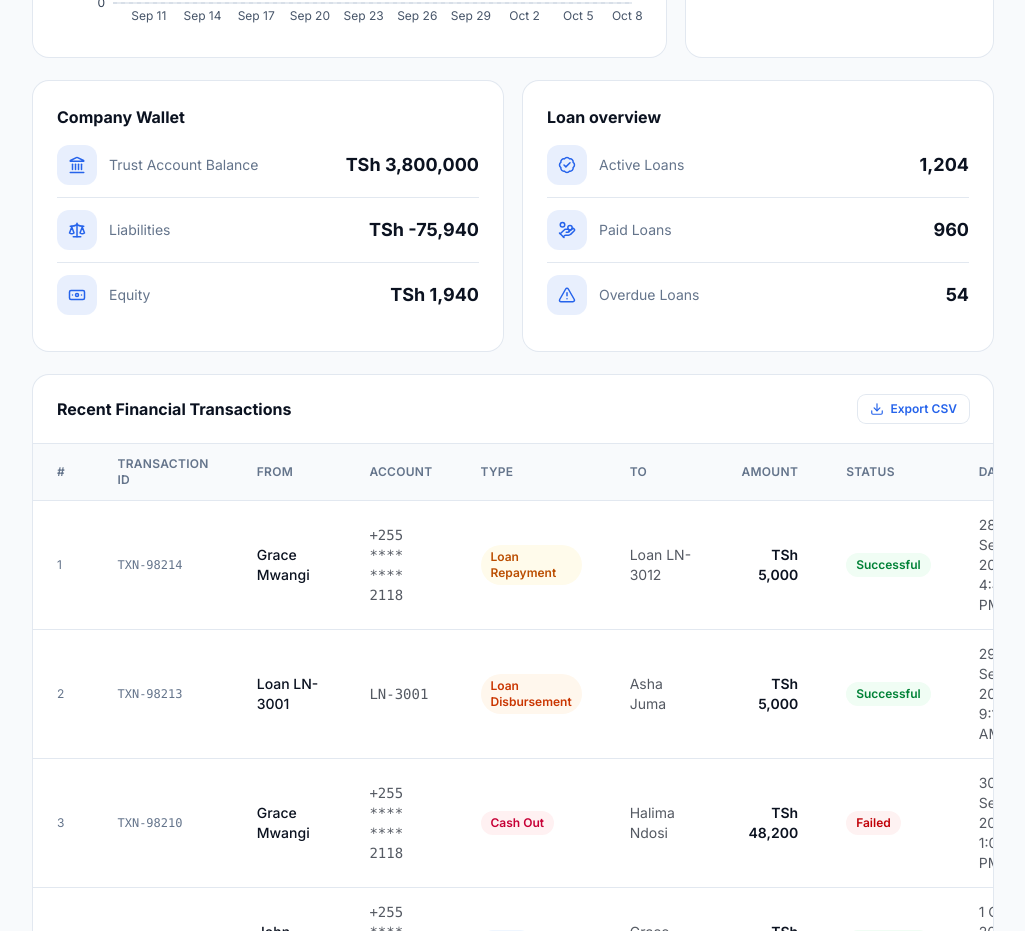
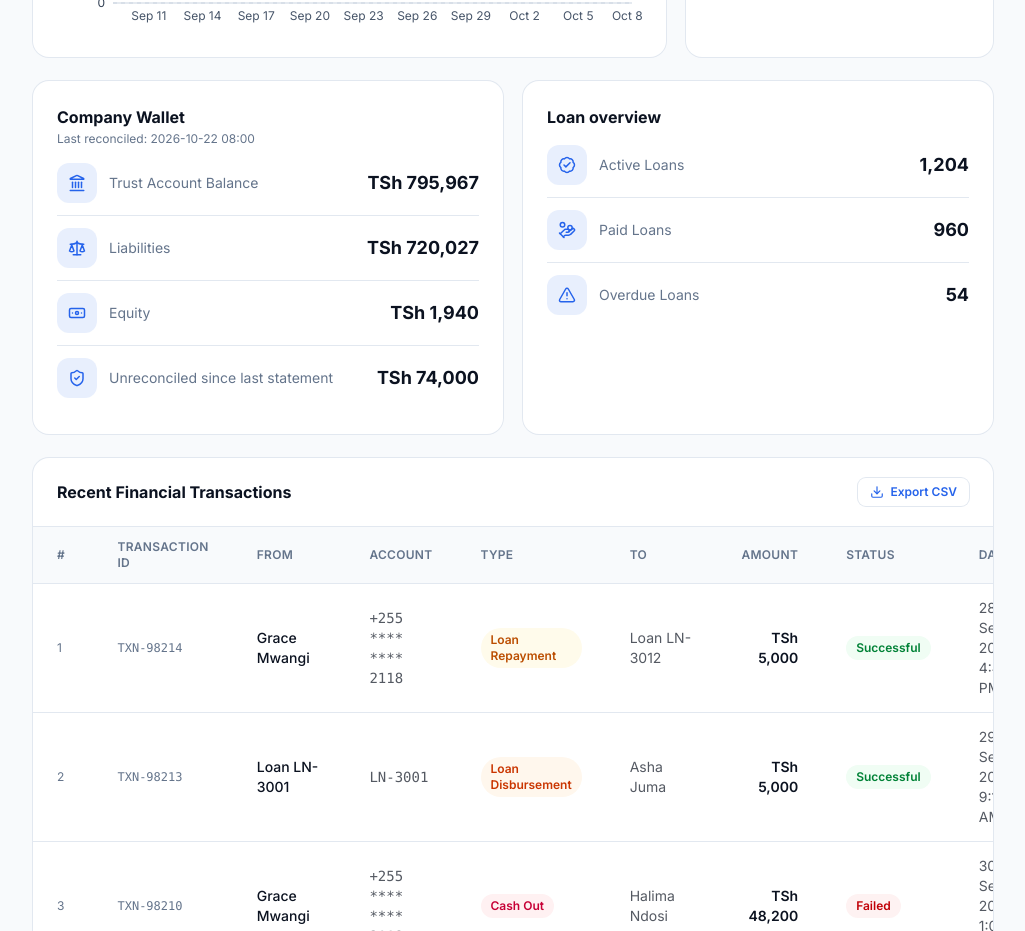
Before and after one commit to Abuu37/E-wallet-frontend, a React (Vite) app: page /dashboard in a window 1280 px wide. Shown: the part 800-1731 px from the top of the page, without its empty margins (255-1280 px from the left). Built offline with nearby package versions, Linux system fonts and the light colour scheme.

Commit message:
fix: back opening balances with a real ledger entry and correct reconciliation formula

```diff
--- a/src/features/ledger/data.ts
+++ b/src/features/ledger/data.ts
@@ -5,8 +5,8 @@ import {
   getCommission,
   type Transaction,
 } from '../transactions/data'
-import type { Customer } from '../customers/data'
-import type { Cashier } from '../cashiers/data'
+import { customers, type Customer } from '../customers/data'
+import { cashiers, type Cashier } from '../cashiers/data'
 
 export type AccountCategory = 'Asset' | 'Liability' | 'Equity' | 'Revenue' | 'Expense'
 export type PostingStatus = 'Posted' | 'Pending'
@@ -32,13 +32,6 @@ export interface JournalEntry {
   description: string
   lines: JournalLine[]
 }
-
-// Captured from the real bank statement at the last reconciliation — independent of the
-// live ledger below. In a production system this would come from a bank-feed sync instead
-// of being a fixed snapshot; here it's set to match what the ledger computed at that moment,
-// so the reconciliation below can genuinely drift if the transaction data changes later
-// without this snapshot being refreshed.
-export const TRUST_ACCOUNT_BALANCE = 3_800_000
 
 export const chartOfAccounts: Account[] = [
   { id: '1010', name: 'Bank Account', category: 'Asset' },
@@ -170,18 +163,56 @@ const buildLines = (tx: Transaction): JournalLine[] => {
   return lines
 }
 
-/** One journal entry per transaction. Failed transactions never post — nothing moved. */
-export const journalEntries: JournalEntry[] = transactions
-  .filter((tx) => tx.status !== 'Failed')
-  .map((tx) => ({
+// Every customer's/cashier's starting balance (opening-balance + ledger-movement model) has to
+// be backed by real cash from day one — this is the single opening entry that funds all of it
+// out of the Bank Account, computed live from the actual seed data so it can never drift out of
+// sync with customers/data.ts or cashiers/data.ts.
+const OPENING_CUSTOMER_WALLET_TOTAL = customers.reduce((sum, c) => sum + c.openingBalance, 0)
+const OPENING_CASHIER_FLOAT_TOTAL = cashiers.reduce((sum, c) => sum + c.openingFloatBalance, 0)
+
+const openingBalanceEntry: JournalEntry = {
+  id: 'JE-OPENING',
+  timestamp: '2026-08-31T00:00:00Z',
+  referenceTxnId: 'OPENING-BALANCE',
+  status: 'Posted',
+  description: 'Opening balances — trust account funding for all customer wallets and cashier floats as of go-live',
+  lines: [
+    {
+      accountId: '1010',
+      accountName: accountName('1010'),
+      debit: OPENING_CUSTOMER_WALLET_TOTAL + OPENING_CASHIER_FLOAT_TOTAL,
+      credit: 0,
+    },
+    { accountId: '2000', accountName: accountName('2000'), debit: 0, credit: OPENING_CUSTOMER_WALLET_TOTAL },
+    { accountId: '2005', accountName: accountName('2005'), debit: 0, credit: OPENING_CASHIER_FLOAT_TOTAL },
+  ],
+}
+
+// The date of the last real bank statement this trust balance was checked against. Shared by
+// every screen that displays it, so they can't silently disagree on when it's from.
+export const RECONCILED_AT = '2026-10-22 08:00'
+
+// What the real bank statement said at RECONCILED_AT — independent of the live ledger below.
+// In a production system this comes from a bank-feed sync, not a derived value; here it's
+// computed from the same opening entry above purely because, in this mock dataset, nothing
+// else touches the Bank Account before RECONCILED_AT (the only other Bank Account activity —
+// W2B withdrawals — is dated after it). It is NOT recomputed from live ledger activity, so it
+// genuinely drifts from the live Bank Account balance once something happens after this date,
+// exactly like a real statement would until the next one arrives.
+export const TRUST_ACCOUNT_BALANCE = OPENING_CUSTOMER_WALLET_TOTAL + OPENING_CASHIER_FLOAT_TOTAL
+
+/** One journal entry per transaction, plus the opening entry above. Failed transactions never post — nothing moved. */
+export const journalEntries: JournalEntry[] = [
+  openingBalanceEntry,
+  ...transactions.filter((tx) => tx.status !== 'Failed').map((tx) => ({
     id: `JE-${tx.id.replace('TXN-', '')}`,
     timestamp: `${tx.date}T${tx.time}:00Z`,
     referenceTxnId: tx.id,
     status: (tx.status === 'Successful' ? 'Posted' : 'Pending') as PostingStatus,
     description: describe(tx),
     lines: buildLines(tx),
-  }))
-  .sort((a, b) => b.timestamp.localeCompare(a.timestamp))
+  })),
+].sort((a, b) => b.timestamp.localeCompare(a.timestamp))
 
 export const getEntryTotals = (entry: JournalEntry) => {
   const totalDebit = entry.lines.reduce((sum, line) => sum + line.debit, 0)
--- a/src/features/overview/pages/Overview.tsx
+++ b/src/features/overview/pages/Overview.tsx
@@ -25,6 +25,7 @@ import {
   CalendarDays,
   ArrowDownRight,
   ArrowUpRight,
+  ShieldCheck,
 } from 'lucide-react'
 import type { LucideIcon } from 'lucide-react'
 import {
@@ -61,6 +62,7 @@ import {
   getCustomerBalance,
   getCashierFloatBalance,
   TRUST_ACCOUNT_BALANCE,
+  RECONCILED_AT,
 } from '../../ledger/data'
 import { customers } from '../../customers/data'
 import { cashiers } from '../../cashiers/data'
@@ -254,6 +256,12 @@ export default function Overview() {
   const emoneyLiabilities =
     balanceOf('2000') + balanceOf('2005') + balanceOf('2010') + balanceOf('2020')
   const companyEquity = balanceOf('4000') - balanceOf('5000')
+  // Loans Receivable also backs part of e-money liabilities (a disbursed loan is backed by the
+  // loan itself, not bank cash), so it belongs on the asset side of this check too.
+  const loansReceivable = balanceOf('1020')
+  const reconciliationDifference =
+    TRUST_ACCOUNT_BALANCE + loansReceivable - (emoneyLiabilities + companyEquity)
+  const isBalanced = Math.abs(reconciliationDifference) < 0.01
 
   // Total e-money the company is currently custodying for others: every customer's wallet
   // plus every cashier's float, combined — distinct from Company Equity above, which is money
@@ -442,6 +450,7 @@ export default function Overview() {
       <div className="grid grid-cols-1 gap-5 lg:grid-cols-2">
         <div className="rounded-2xl bg-white p-6 ring-1 ring-line transition-shadow duration-200 hover:shadow-xl hover:shadow-ink/5">
           <h2 className="text-base font-bold text-ink">Company Wallet</h2>
+          <p className="mt-0.5 text-xs text-muted">Last reconciled: {RECONCILED_AT}</p>
           <div className="mt-1 divide-y divide-line">
             <PanelRow
               icon={Landmark}
@@ -450,6 +459,11 @@ export default function Overview() {
             />
             <PanelRow icon={Scale} label="Liabilities" value={currency(emoneyLiabilities)} />
             <PanelRow icon={Banknote} label="Equity" value={currency(companyEquity)} />
+            <PanelRow
+              icon={ShieldCheck}
+              label={isBalanced ? 'Reconciliation Difference' : 'Unreconciled since last statement'}
+              value={currency(reconciliationDifference)}
+            />
           </div>
         </div>
 
--- a/src/features/wallets/pages/CompanyWallet.tsx
+++ b/src/features/wallets/pages/CompanyWallet.tsx
@@ -1,15 +1,19 @@
 import { Landmark, Scale, HandCoins, Banknote, ShieldCheck } from 'lucide-react'
 import StatCard from '../../../components/ui/StatCard'
 import TypeBadge from '../../../components/ui/TypeBadge'
-import { chartOfAccounts, getAccountBalance, getTax, TRUST_ACCOUNT_BALANCE } from '../../ledger/data'
+import {
+  chartOfAccounts,
+  getAccountBalance,
+  getTax,
+  TRUST_ACCOUNT_BALANCE,
+  RECONCILED_AT,
+} from '../../ledger/data'
 import {
   transactions,
   getRecognizedFee,
   getCommission,
   type TxType,
 } from '../../transactions/data'
-
-const LAST_RECONCILED_AT = '2026-10-22 08:00'
 
 const typeOrder: TxType[] = ['Cash In', 'Cash Out', 'W2B', 'W2W', 'Loan Disbursement', 'Loan Repayment']
 
@@ -43,9 +47,18 @@ export default function CompanyWallet() {
 
   const commissionPayable = balanceOf('2010')
 
-  // Assets = Liabilities + Equity. If the real bank balance ever stops matching this,
-  // something is wrong — money is unaccounted for, or missing.
-  const reconciliationDifference = TRUST_ACCOUNT_BALANCE - (emoneyLiabilities + equity)
+  // Loans Receivable is also a real asset backing part of e-money liabilities (a disbursed
+  // loan increases a customer's wallet, backed by the loan itself, not by bank cash) — it has
+  // to be on the asset side too, or this check misreports "unbalanced" the moment loan activity
+  // doesn't net to exactly zero.
+  const loansReceivable = balanceOf('1020')
+
+  // Assets (Trust Account + Loans Receivable) = Liabilities + Equity. Trust Account Balance is
+  // a snapshot as of RECONCILED_AT, not live, so a nonzero difference here is expected and
+  // correct whenever something has touched the Bank Account since that date — it means exactly
+  // that much activity hasn't shown up on a bank statement yet, not that money is missing.
+  const reconciliationDifference =
+    TRUST_ACCOUNT_BALANCE + loansReceivable - (emoneyLiabilities + equity)
   const isBalanced = Math.abs(reconciliationDifference) < 0.01
 
   const byType = typeOrder.map((type) => {
@@ -87,7 +100,7 @@ export default function CompanyWallet() {
           tone="brand"
           label="Trust Account Balance"
           value={currency(TRUST_ACCOUNT_BALANCE)}
-          deltaLabel={`Last reconciled: ${LAST_RECONCILED_AT}`}
+          deltaLabel={`Last reconciled: ${RECONCILED_AT}`}
         />
         <StatCard
           icon={Scale}
@@ -108,7 +121,7 @@ export default function CompanyWallet() {
           tone={isBalanced ? 'positive' : 'negative'}
           label="Reconciliation Difference"
           value={currency(reconciliationDifference)}
-          deltaLabel={isBalanced ? 'Books are balanced' : 'Trust balance does not match the ledger'}
+          deltaLabel={isBalanced ? 'Books are balanced' : 'Unreconciled activity since last statement'}
         />
       </div>
 
```
